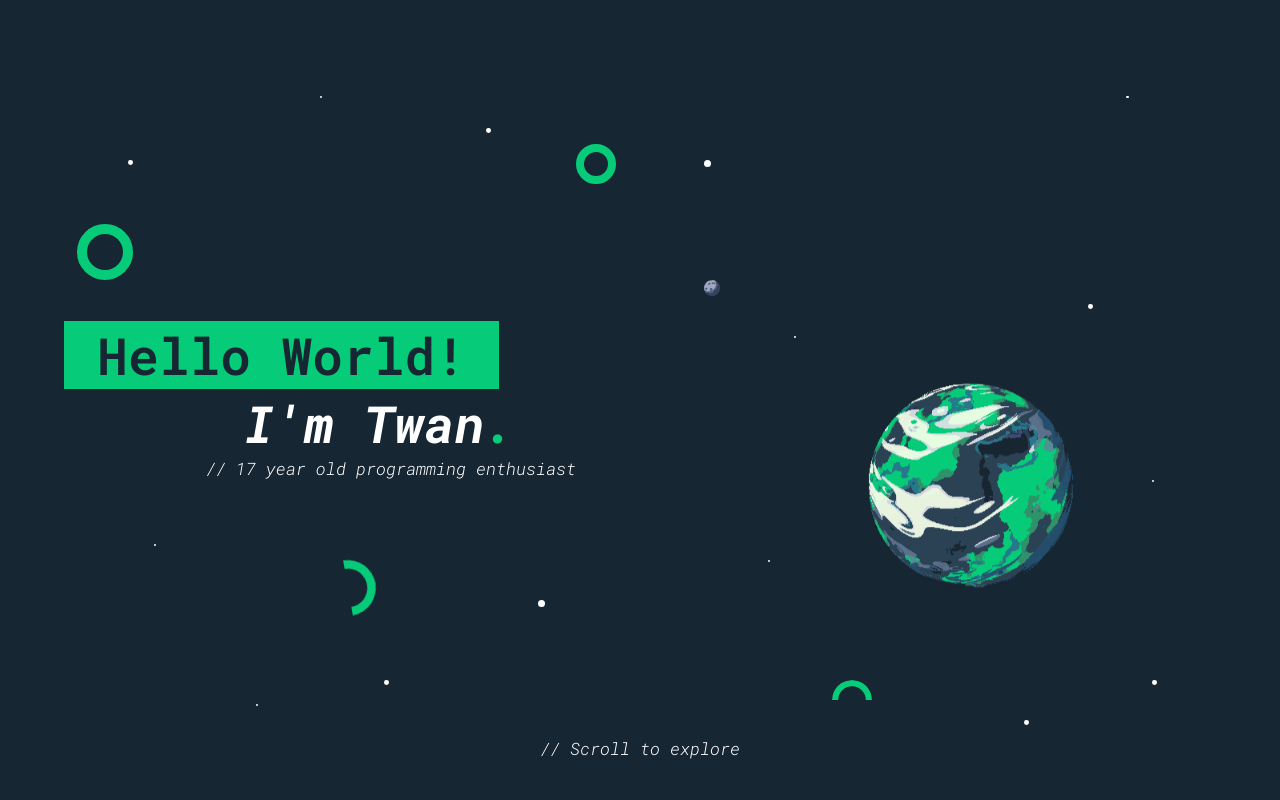
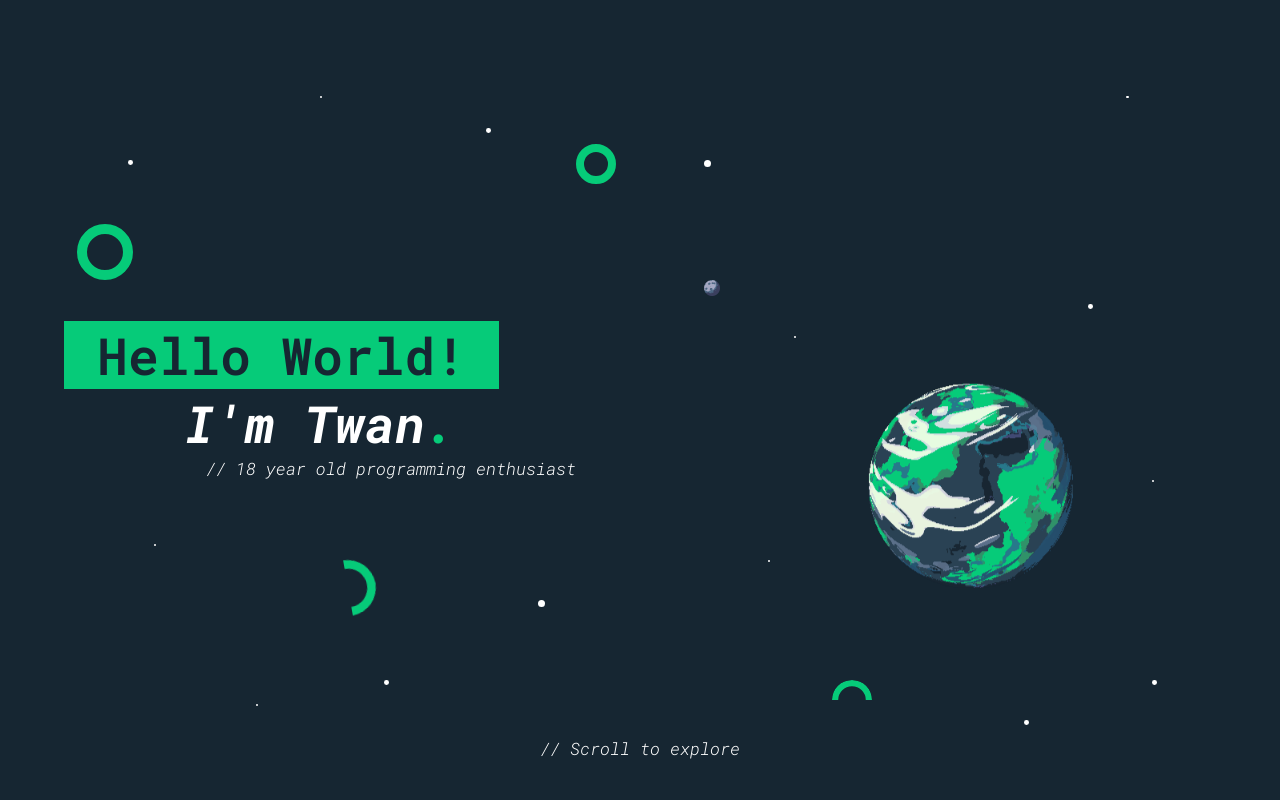
Before and after one commit to Twan-Reijinga/portfolio-site, a SvelteKit app: page / in a window 1280 px wide. Shown: the top 800 px of the page. Built offline with nearby package versions, Linux system fonts and the light colour scheme.

Commit message:
getAge function

```diff
--- a/src/routes/+page.svelte
+++ b/src/routes/+page.svelte
@@ -1,7 +1,7 @@
 <script lang="ts">
 	import { onMount, afterUpdate } from 'svelte';
 	import { fade } from 'svelte/transition';
-	import { updateFontSize } from '../util';
+	import { updateFontSize, getAge } from '../util';
 	import './global.css';
 	import projects from '../data/projects';
 	import languages from '../data/languages';
@@ -19,6 +19,7 @@
 	let projectIndex = 0;
 	let fontSize: number;
 	let timelineHeight: number;
+	let age = getAge();
 
 	onMount(() => {
 		window.addEventListener('resize', () => {
@@ -68,7 +69,7 @@
 			<TitleSubtitle
 				title="Hello World!"
 				subtitle="I'm Twan"
-				comment="17 year old programming enthusiast"
+				comment="18 year old programming enthusiast"
 				{fontSize}
 				maxY={h / 2}
 			/>
--- a/src/routes/GithubButton.svelte
+++ b/src/routes/GithubButton.svelte
@@ -1,6 +1,7 @@
 <script lang="ts">
 	export let url: string;
 </script>
+
 <a class="buttonBox" href={url} target="_blank">
 	<div class="button">
 		<h4>// View Github</h4>
--- a/src/routes/Subject.svelte
+++ b/src/routes/Subject.svelte
@@ -8,7 +8,6 @@
 </script>
 
 <svelte:window bind:scrollY={y} bind:innerHeight={h} />
-<!-- {#if y > h / 1.5} -->
 <div class="horizontal" transition:fade={{ duration: 100 }}>
 	<div
 		class="imageHolder"
@@ -20,13 +19,11 @@
 	<h3 style="font-size: {fontSize}px;">{text}</h3>
 </div>
 
-<!-- {/if} -->
 
 <style>
 	.horizontal {
 		display: flex;
 		justify-content: right;
-		/* padding-top: 5vh; */
 	}
 	.imageHolder {
 		background-image: var(--image);
--- a/src/routes/TitleSubtitles.svelte
+++ b/src/routes/TitleSubtitles.svelte
@@ -55,7 +55,7 @@
 	.fixedBox {
 		position: fixed;
 		width: 40%;
-		max-width: 800px;
+		max-width: 1000px;
 	}
 	.titleBox {
 		margin-right: 15%;
@@ -63,14 +63,10 @@
 		background-color: #06cb79;
 		text-align: center;
 	}
-	h1,
-	h2,
-	h4 {
-		white-space: nowrap;
-	}
 	h2 {
-		padding-right: 12%;
-		text-align: right;
+		/* padding-right: 12%; */
+		/* position: absolute; */
+		text-align: center;
 	}
 	h4 {
 		text-align: right;
--- a/src/util.ts
+++ b/src/util.ts
@@ -7,4 +7,11 @@ export function updateFontSize() {
 	return fontSize;
 }
 
+export function getAge() {
+	let difference: number = Date.now() - new Date(2005, 8, 10).getTime();
+	let days: number = difference / (1000*60*60*24);
+	console.log(days);
+	return days;
+}
+
 export default { updateFontSize };
```
